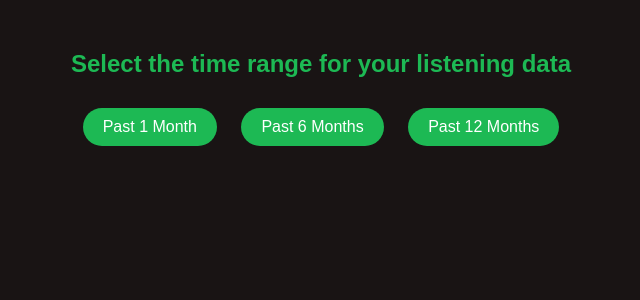
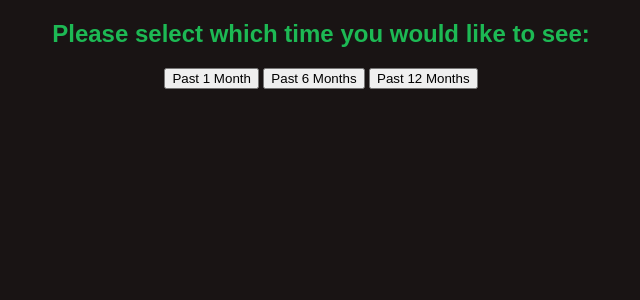
Before and after one commit to cyrilyoussef/362Project, a Flask app: page /choose-time-range in a window 1280 px wide. Shown: the top 300 px of the page, without its empty margins (319-959 px from the left). Run offline with Flask 3, Linux system fonts and the light colour scheme.

Commit message:
Update choose_time_range.html

```diff
--- a/templates/choose_time_range.html
+++ b/templates/choose_time_range.html
@@ -7,12 +7,17 @@
     <link rel="stylesheet" href="{{ url_for('static', filename='styles.css') }}">
 </head>
 <body>
-    <div class="container">
-        <h2>Select the time range for your listening data</h2>
+    <!-- Header box for "Select Time Frame" -->
+    <div class="timeframe-header">
+        <h2>Please select which time you would like to see:</h2>
+    </div>
+
+    <!-- Time range selection buttons in a row with space in between -->
+    <div class="timeframe-selection">
         <form action="{{ url_for('top_items') }}" method="post">
-            <button type="submit" name="time_range" value="short_term" class="btn">Past 1 Month</button>
-            <button type="submit" name="time_range" value="medium_term" class="btn">Past 6 Months</button>
-            <button type="submit" name="time_range" value="long_term" class="btn">Past 12 Months</button>
+            <button type="submit" name="time_range" value="short_term">Past 1 Month</button>
+            <button type="submit" name="time_range" value="medium_term">Past 6 Months</button>
+            <button type="submit" name="time_range" value="long_term">Past 12 Months</button>
         </form>
     </div>
 </body>
```
